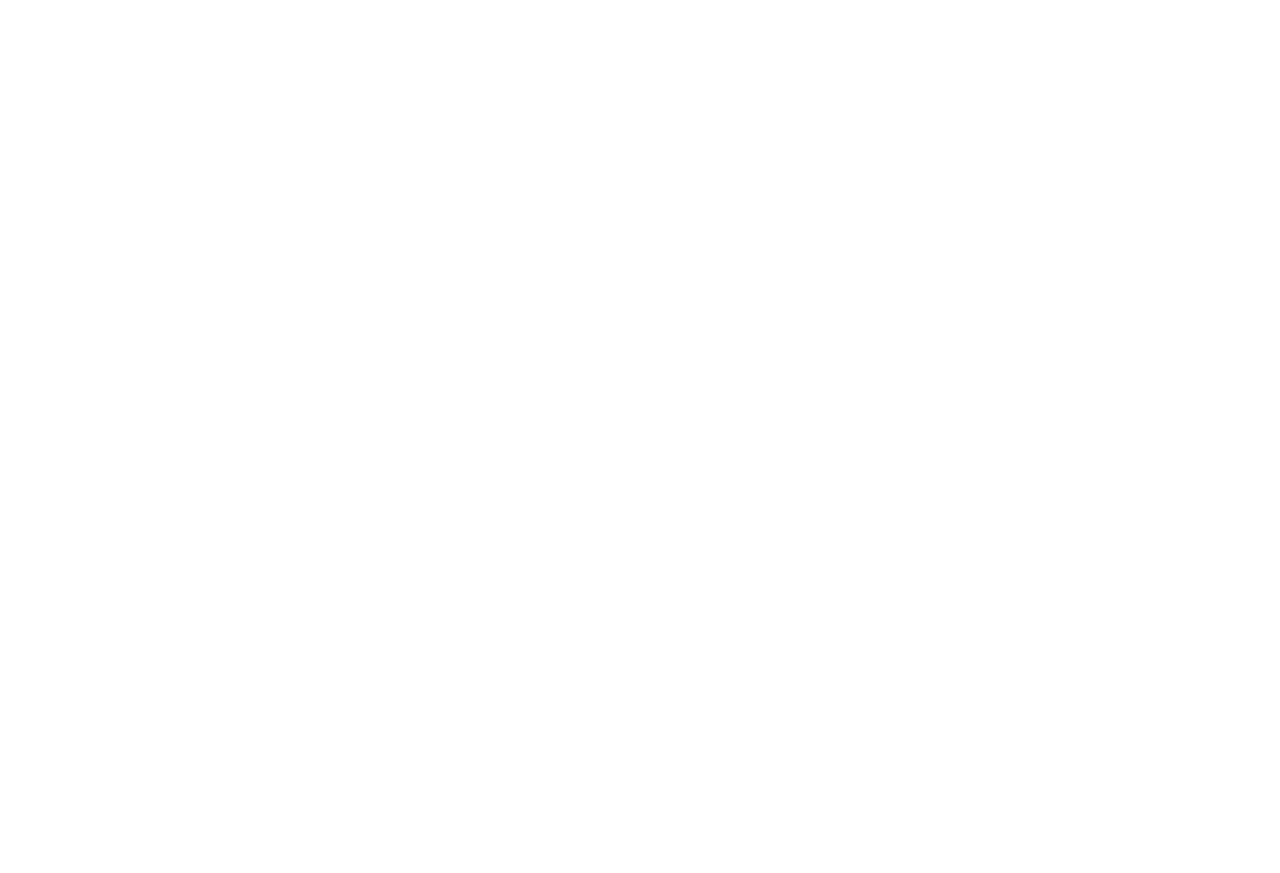
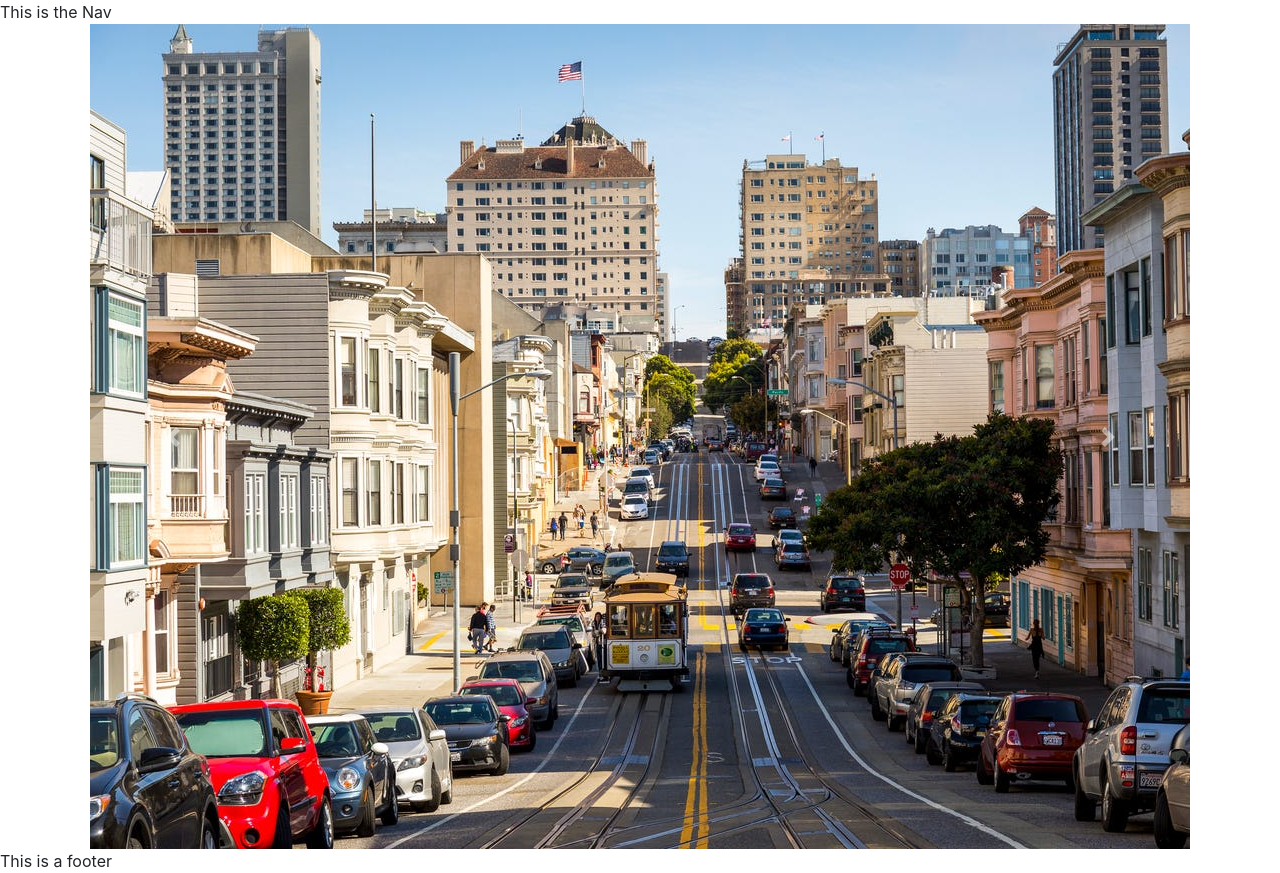
Before and after one commit to desertlp/wayfarer, a Django app: page / in a window 1280 px wide. Before the commit the page is empty. Before the commit the page ends 800 px from the top, so only its background shows below. Run offline with Django 3.2, Linux system fonts and the light colour scheme; some libraries are stand-ins or nearby versions.

Commit message:
Static photos linked to carousel

```diff
--- a/main_app/static/styles/style.css
+++ b/main_app/static/styles/style.css
@@ -0,0 +1,31 @@
+
+
+
+
+
+
+
+
+
+
+
+
+
+
+
+
+
+
+
+
+
+
+/**********************************************************************************************************
+CAROUSEL
+*/
+
+.carousel-container {
+    display: flex;
+    align-items: center;
+    justify-content: center;
+}
--- a/main_app/templates/base.html
+++ b/main_app/templates/base.html
@@ -13,10 +13,10 @@
   <!-- Popper.js -->
   <script src="https://cdn.jsdelivr.net/npm/popper.js@1.16.1/dist/umd/popper.min.js" integrity="sha384-9/reFTGAW83EW2RDu2S0VKaIzap3H66lZH81PoYlFhbGU+6BZp6G7niu735Sk7lN" crossorigin="anonymous"></script>
   <!-- Bootstrap -->
+  <link rel="stylesheet" href="https://stackpath.bootstrapcdn.com/bootstrap/4.5.0/css/bootstrap.min.css" integrity="sha384-9aIt2nRpC12Uk9gS9baDl411NQApFmC26EwAOH8WgZl5MYYxFfc+NcPb1dKGj7Sk" crossorigin="anonymous">
   <script src="https://stackpath.bootstrapcdn.com/bootstrap/4.5.1/js/bootstrap.min.js" integrity="sha384-XEerZL0cuoUbHE4nZReLT7nx9gQrQreJekYhJD9WNWhH8nEW+0c5qq7aIo2Wl30J" crossorigin="anonymous"></script>
   <!-- Main CSS -->
   <link rel="stylesheet" href="{% static 'styles/style.css' %}">
-
   <!-- Main JS -->
   <script src="{% static 'js/app.js' %}"></script>
 </head>
--- a/main_app/templates/home.html
+++ b/main_app/templates/home.html
@@ -0,0 +1,32 @@
+{% extends 'base.html' %}
+
+{% block content %}
+
+<!-- CAROUSEL STARTS HERE -->
+<section class="carousel-container">
+    <div id="carouselExampleControls" class="carousel slide" data-ride="carousel">
+        <div class="carousel-inner">
+        <!-- FIRST/ACTIVE ITEM -->
+        <div class="carousel-item active">
+            <img src="../static/images/san_francisco.jpeg" class="d-block w-100" alt="...">
+        </div>
+        <!-- SECOND ITEM -->
+        <div class="carousel-item">
+            <img src="../static/images/london.jpg" class="d-block w-100" alt="...">
+        </div>
+        <!-- THIRD ITEM -->
+        <div class="carousel-item">
+            <img src="../static/images/gibraltar.jpg" class="d-block w-100" alt="...">
+        </div>
+        </div>
+        <a class="carousel-control-prev" href="#carouselExampleControls" role="button" data-slide="prev">
+        <span class="carousel-control-prev-icon" aria-hidden="true"></span>
+        <span class="sr-only">Previous</span>
+        </a>
+        <a class="carousel-control-next" href="#carouselExampleControls" role="button" data-slide="next">
+        <span class="carousel-control-next-icon" aria-hidden="true"></span>
+        <span class="sr-only">Next</span>
+        </a>
+    </div>
+</section>
+{% endblock %}
--- a/requirements.txt
+++ b/requirements.txt
@@ -1,5 +1,5 @@
 asgiref==3.2.10
 Django==3.1
-psycopg2==2.8.5
+psycopg2-binary==2.8.5
 pytz==2020.1
 sqlparse==0.3.1
```
Also changed, not shown: main_app/static/images/gibraltar.jpg (added), main_app/static/images/london.jpg (added), main_app/static/images/san_francisco.jpeg (added).
